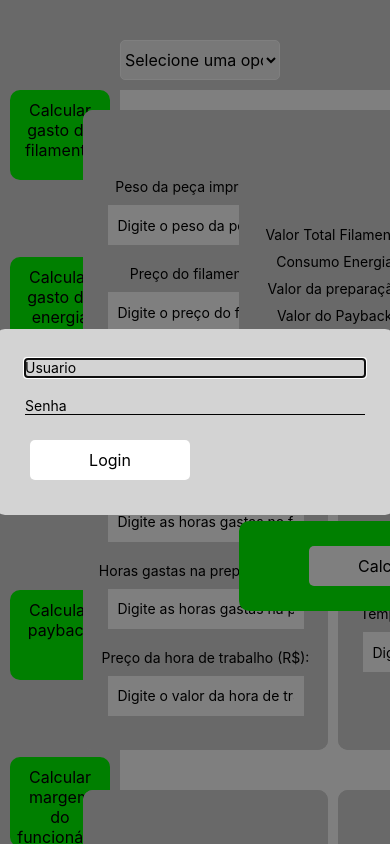
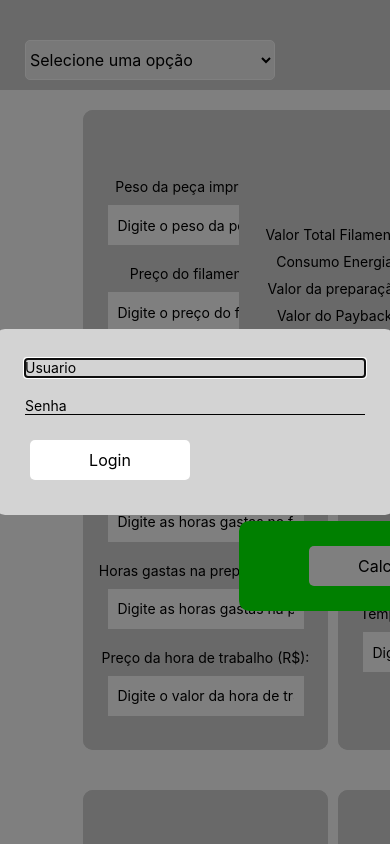
Before and after one commit to SENAISP-Unid601-Projetos/FilamentsFiscal3D, a React Native app in the folder front/: screen / in a window 390 px wide. Built offline with nearby package versions, Linux system fonts and the light colour scheme.

Commit message:
atualização2

```diff
--- a/front/App.js
+++ b/front/App.js
@@ -298,75 +298,6 @@ const Orca3d = () => {
         </Modal>
 
         <View style={[styles.leftPane, { flex: 1 }]}>
-          <View style={{ flexDirection: 'row' }}>
-            <View style={styles.inputContainerlateral}>
-              <View style={styles.container}>
-                <Pressable
-                  style={({ pressed }) => [styles.buttonContainer]}
-                  onPress={toggleSwitchFilamento}
-                >
-                  <Text selectable={false} style={styles.buttonText}>
-                    Calcular gasto de filamento
-                  </Text>
-                </Pressable>
-              </View>
-
-              <View style={styles.container}>
-                <Pressable
-                  style={({ pressed }) => [styles.buttonContainer]}
-                  onPress={toggleSwitchEnergia}
-                >
-                  <Text selectable={false} style={styles.buttonText}>
-                    Calcular gasto de energia
-                  </Text>
-                </Pressable>
-              </View>
-
-              <View style={styles.container}>
-                <Pressable
-                  style={({ pressed }) => [styles.buttonContainer]}
-                  onPress={toggleSwitchAcabamento}
-                >
-                  <Text selectable={false} style={styles.buttonText}>
-                    Calcular gasto no acabamento
-                  </Text>
-                </Pressable>
-              </View>
-
-              <View style={styles.container}>
-                <Pressable
-                  style={({ pressed }) => [styles.buttonContainer]}
-                  onPress={toggleSwitchPayback}
-                >
-                  <Text selectable={false} style={styles.buttonText}>
-                    Calcular payback
-                  </Text>
-                </Pressable>
-              </View>
-
-              <View style={styles.container}>
-                <Pressable
-                  style={({ pressed }) => [styles.buttonContainer]}
-                  onPress={toggleSwitchMargemFuncionario}
-                >
-                  <Text selectable={false} style={styles.buttonText}>
-                    Calcular margem do funcionário
-                  </Text>
-                </Pressable>
-              </View>
-
-              <View style={styles.container}>
-                <Pressable
-                  style={({ pressed }) => [styles.buttonContainer]}
-                  onPress={toggleSwitchMargemLucro}
-                >
-                  <Text selectable={false} style={styles.buttonText}>
-                    Calcular margem de lucro
-                  </Text>
-                </Pressable>
-              </View>
-            </View>
-          </View>
         </View>
         <View style={[styles.rightPane, { flex: 2 }]}>
           <View style={{ flexDirection: 'row' }}>
@@ -604,13 +535,13 @@ const styles = StyleSheet.create({
     paddingHorizontal: 10,
   },
   picker: {
-    width: 160,
+    width: 250,
     height: 40,
     backgroundColor: "#f0f0f0",
     borderWidth: 1,
     borderRadius: 5,
     marginVertical: 40,
-    marginLeft: 110,
+    marginLeft: 15,
     marginRight: 0,
     borderColor: "white",
   },
```
